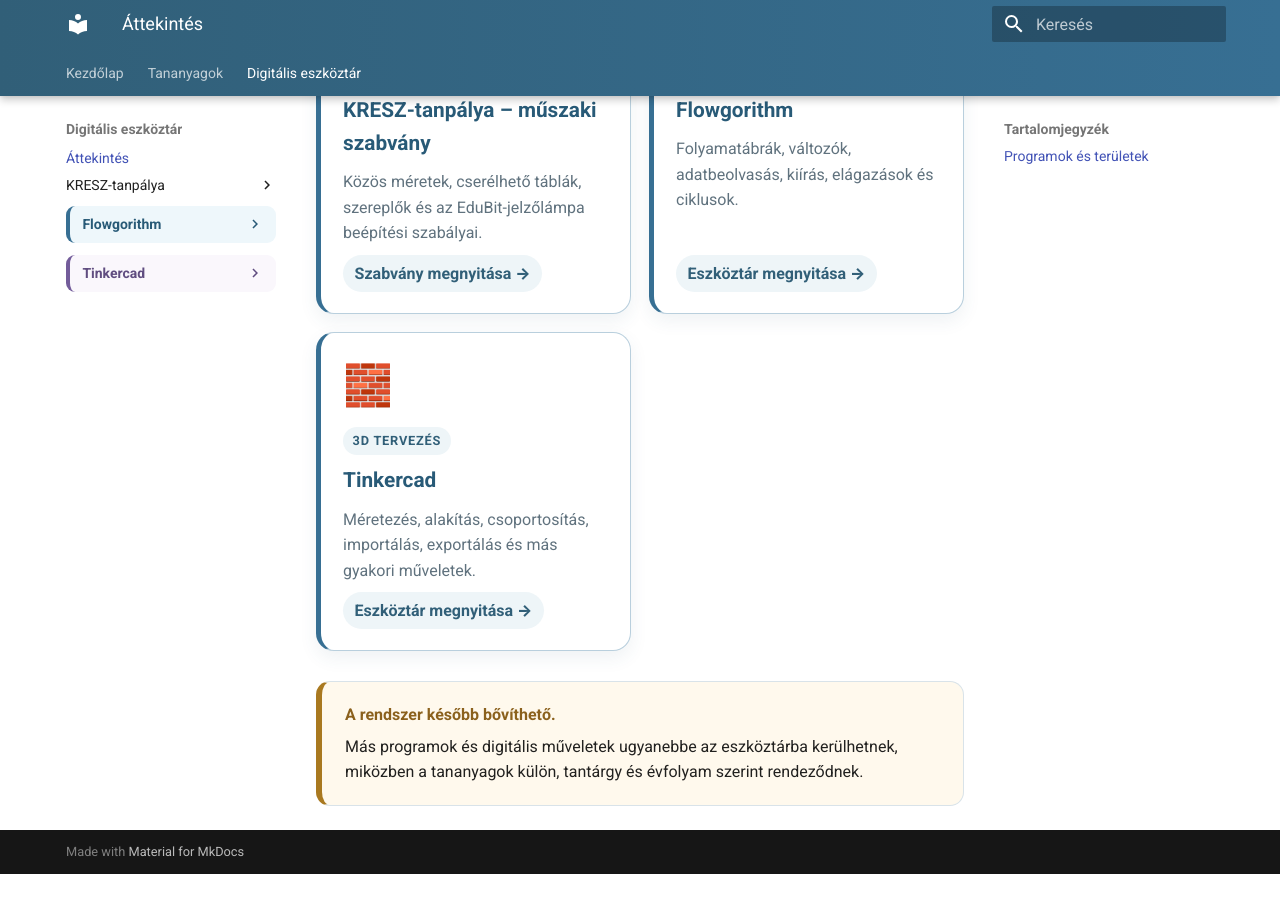
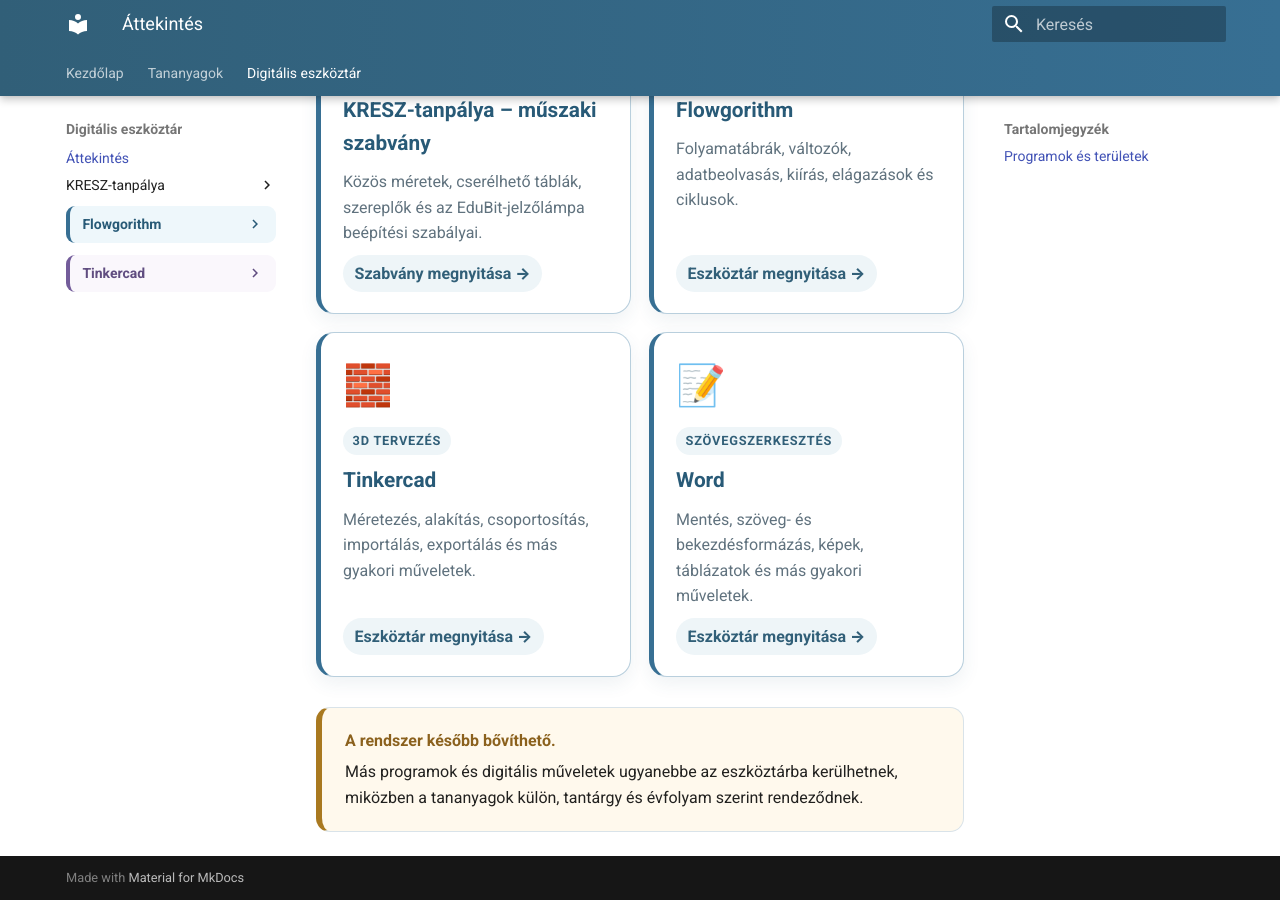
Before and after one commit to bsuszter/digitalis-eszkoztar, an MkDocs documentation site: the page built from docs/eszkoztar/index.md, in a window 1280 px wide and 900 px high, scrolled down 775 px. Built offline with MkDocs 1.6.1 and Material for MkDocs 9.7.7, drawn with Linux system fonts in a browser that asks for light colours; before the commit the page ends 1649 px from its top, so only the background shows below that.

Commit message:
Add Word toolkit to main toolbox index

```diff
--- a/docs/eszkoztar/index.md
+++ b/docs/eszkoztar/index.md
@@ -38,6 +38,14 @@
     <span>Méretezés, alakítás, csoportosítás, importálás, exportálás és más gyakori műveletek.</span>
     <span class="tool-link">Eszköztár megnyitása →</span>
   </a>
+
+  <a class="tool-card" href="word/">
+    <span class="tool-icon">📝</span>
+    <span class="tool-tag">SZÖVEGSZERKESZTÉS</span>
+    <strong>Word</strong>
+    <span>Mentés, szöveg- és bekezdésformázás, képek, táblázatok és más gyakori műveletek.</span>
+    <span class="tool-link">Eszköztár megnyitása →</span>
+  </a>
 </div>
 
 <div class="quick-note">
```
